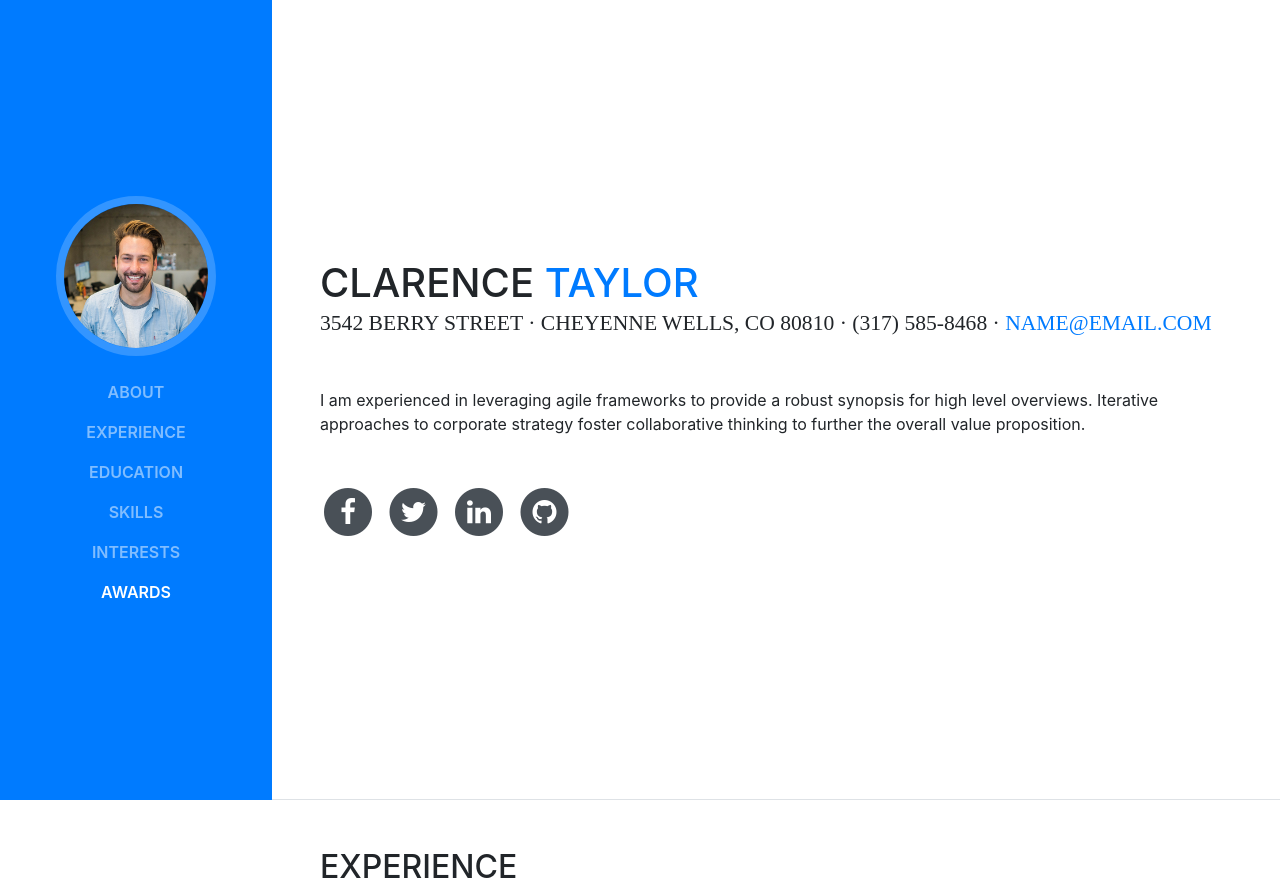
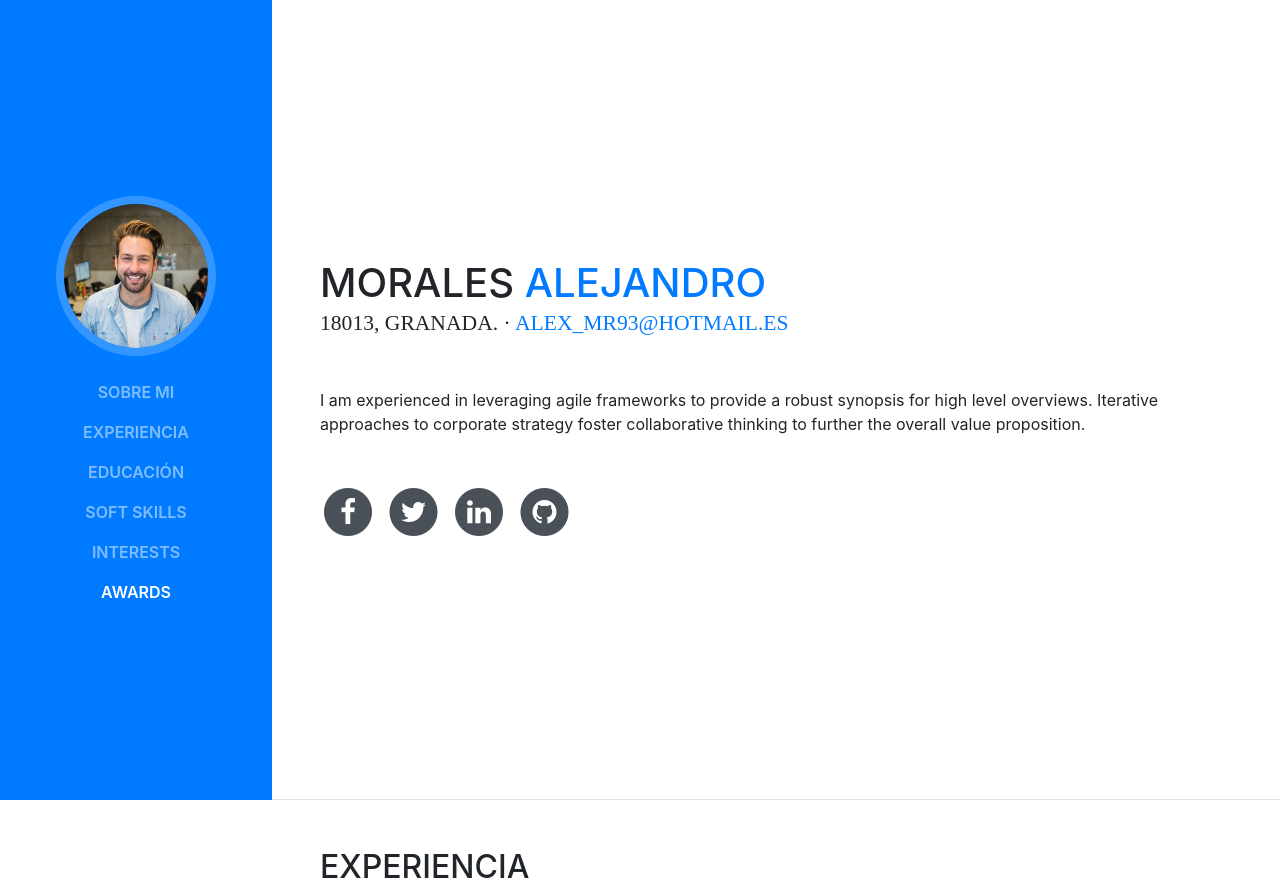
Before and after one commit to AlexMr93-bit/AlexMr93-bit.github.io, a website with bundled scripts: page index.html in a window 1280 px wide. Shown: the top 889 px of the page. Built offline with nearby package versions, Linux system fonts and the light colour scheme; a web font is replaced by a local one.

Commit message:
Translate sections to Spanish

```diff
--- a/index.html
+++ b/index.html
@@ -40,16 +40,16 @@
       <div class="collapse navbar-collapse" id="navbarSupportedContent">
         <ul class="navbar-nav">
           <li class="nav-item">
-            <a class="nav-link js-scroll-trigger" href="#about">About</a>
+            <a class="nav-link js-scroll-trigger" href="#about">Sobre Mi</a>
           </li>
           <li class="nav-item">
-            <a class="nav-link js-scroll-trigger" href="#experience">Experience</a>
+            <a class="nav-link js-scroll-trigger" href="#experience">Experiencia</a>
           </li>
           <li class="nav-item">
-            <a class="nav-link js-scroll-trigger" href="#education">Education</a>
+            <a class="nav-link js-scroll-trigger" href="#education">Educación</a>
           </li>
           <li class="nav-item">
-            <a class="nav-link js-scroll-trigger" href="#skills">Skills</a>
+            <a class="nav-link js-scroll-trigger" href="#skills">Soft Skills</a>
           </li>
           <li class="nav-item">
             <a class="nav-link js-scroll-trigger" href="#interests">Interests</a>
@@ -65,11 +65,11 @@
 
       <section class="resume-section p-3 p-lg-5 d-flex d-column" id="about">
         <div class="my-auto">
-          <h1 class="mb-0">Clarence
-            <span class="text-primary">Taylor</span>
+          <h1 class="mb-0">Morales
+            <span class="text-primary">Alejandro</span>
           </h1>
-          <div class="subheading mb-5">3542 Berry Street · Cheyenne Wells, CO 80810 · (317) 585-8468 ·
-            <a href="mailto:name@email.com">name@email.com</a>
+          <div class="subheading mb-5">18013,  Granada. ·
+            <a href="mailto:name@email.com">Alex_mr93@hotmail.es</a>
           </div>
           <p class="mb-5">I am experienced in leveraging agile frameworks to provide a robust synopsis for high level overviews. Iterative approaches to corporate strategy foster collaborative thinking to further the overall value proposition.</p>
           <ul class="list-inline list-social-icons mb-0">
@@ -111,7 +111,7 @@
 
       <section class="resume-section p-3 p-lg-5 d-flex flex-column" id="experience">
         <div class="my-auto">
-          <h2 class="mb-5">Experience</h2>
+          <h2 class="mb-5">Experiencia</h2>
 
           <div class="resume-item d-flex flex-column flex-md-row mb-5">
             <div class="resume-content mr-auto">
@@ -163,7 +163,7 @@
 
       <section class="resume-section p-3 p-lg-5 d-flex flex-column" id="education">
         <div class="my-auto">
-          <h2 class="mb-5">Education</h2>
+          <h2 class="mb-5">Educación</h2>
 
           <div class="resume-item d-flex flex-column flex-md-row mb-5">
             <div class="resume-content mr-auto">
@@ -193,7 +193,7 @@
 
       <section class="resume-section p-3 p-lg-5 d-flex flex-column" id="skills">
         <div class="my-auto">
-          <h2 class="mb-5">Skills</h2>
+          <h2 class="mb-5">Soft Skills</h2>
 
           <div class="subheading mb-3">Programming Languages &amp; Tools</div>
           <ul class="list-inline list-icons">
@@ -308,3 +308,5 @@
   </body>
 
 </html>
+
+</html>
```
